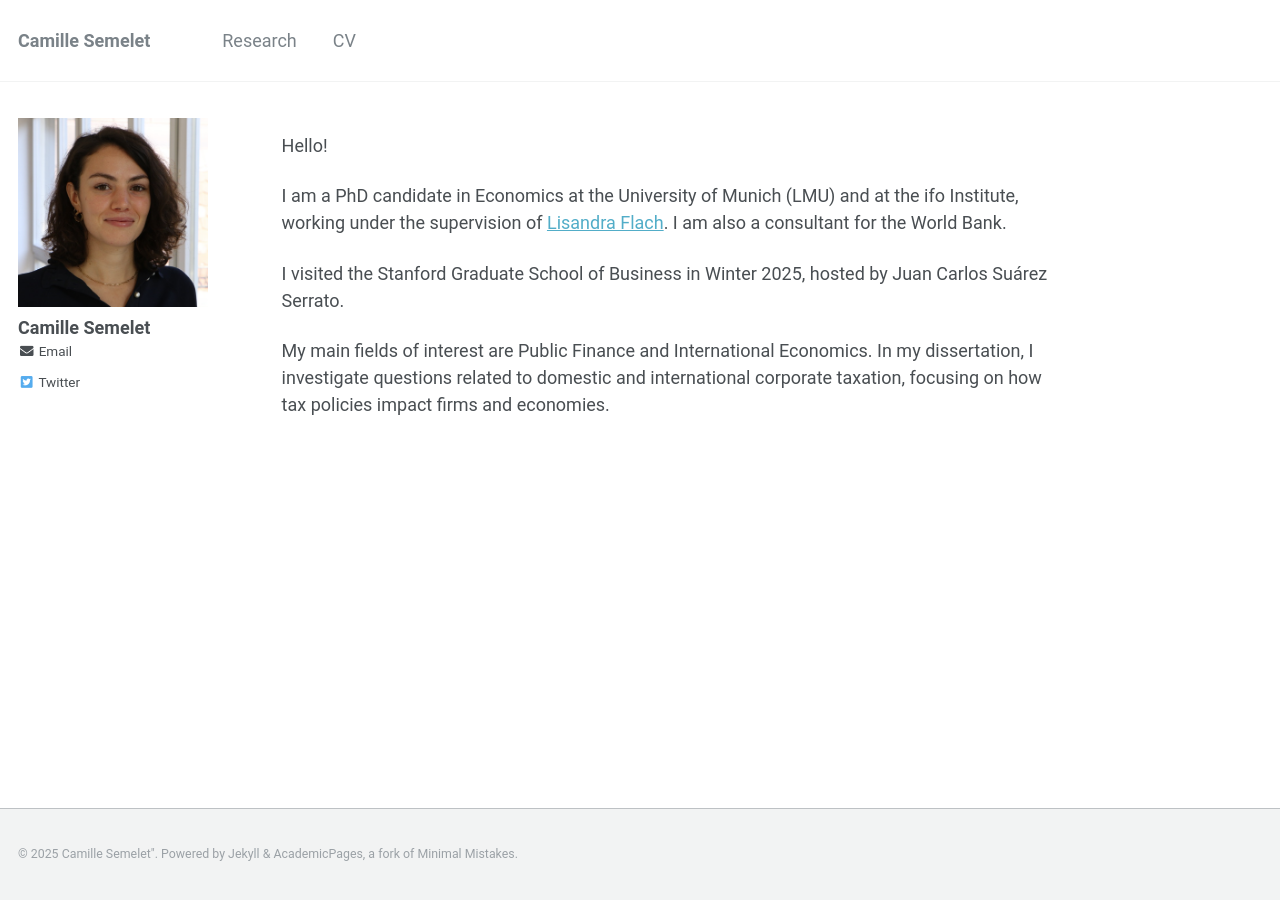
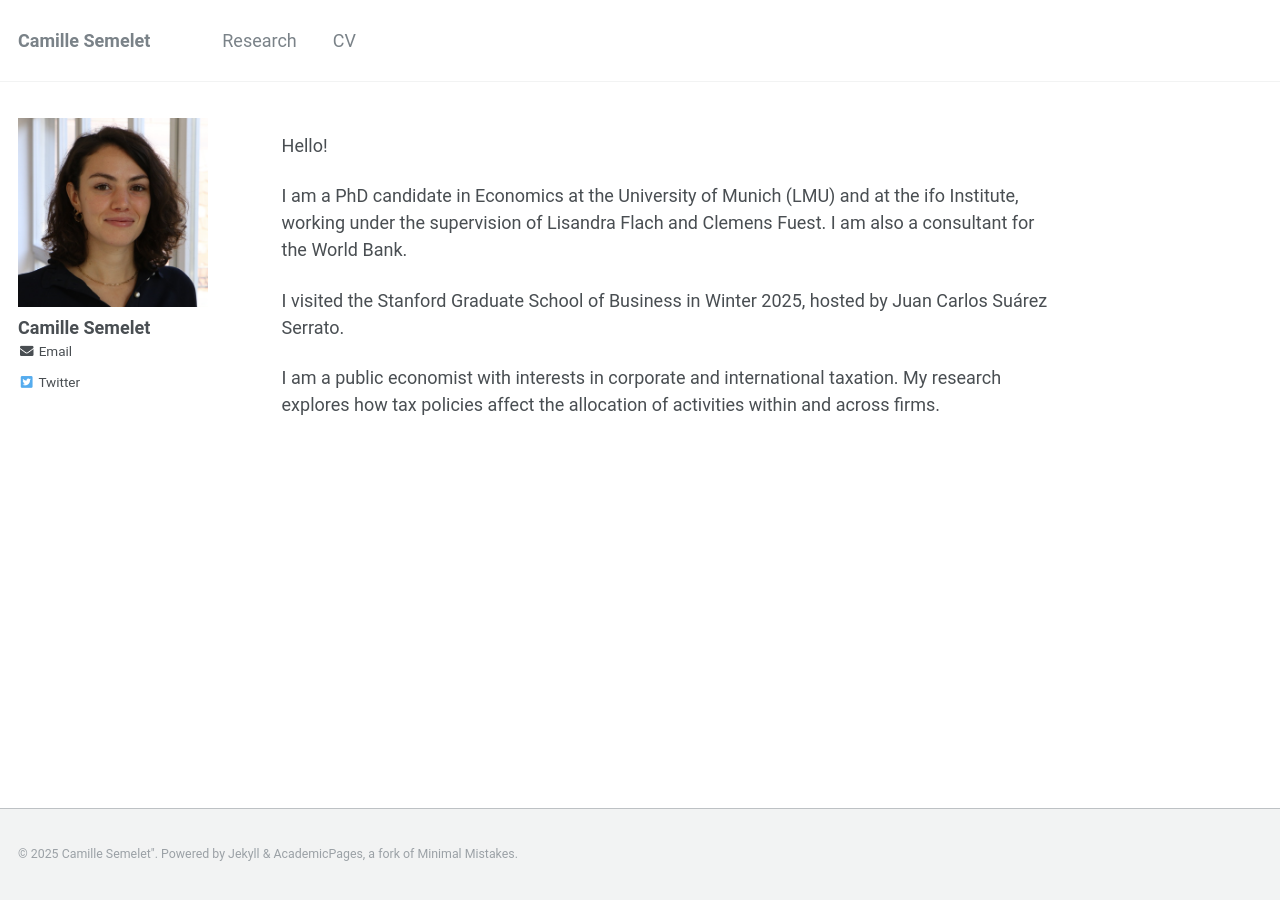
Before and after one commit to CamilleSemelet/camillesemelet.github.io, a Jekyll site: the page built from _pages/about.md, in a window 1280 px wide. Built offline with Jekyll 4.4.1, drawn with Linux system fonts in a browser that asks for light colours.

Commit message:
update about

```diff
--- a/_pages/about.md
+++ b/_pages/about.md
@@ -19,11 +19,11 @@ redirect_from:
 
 Hello!
 
-I am a PhD candidate in Economics at the University of Munich (LMU) and at the ifo Institute, working under the supervision of [Lisandra Flach](https://sites.google.com/site/lisandraflach). I am also a consultant for the World Bank.
+I am a PhD candidate in Economics at the University of Munich (LMU) and at the ifo Institute, working under the supervision of Lisandra Flach and Clemens Fuest. I am also a consultant for the World Bank.
 
 I visited the Stanford Graduate School of Business in Winter 2025, hosted by Juan Carlos Suárez Serrato.
 
-My main fields of interest are Public Finance and International Economics. In my dissertation, I investigate questions related to domestic and international corporate taxation, focusing on how tax policies impact firms and economies.
+I am a public economist with interests in corporate and international taxation. My research explores how tax policies affect the allocation of activities within and across firms.
 
 <!-- ---
 
```
Also changed, not shown: 1 other file.
